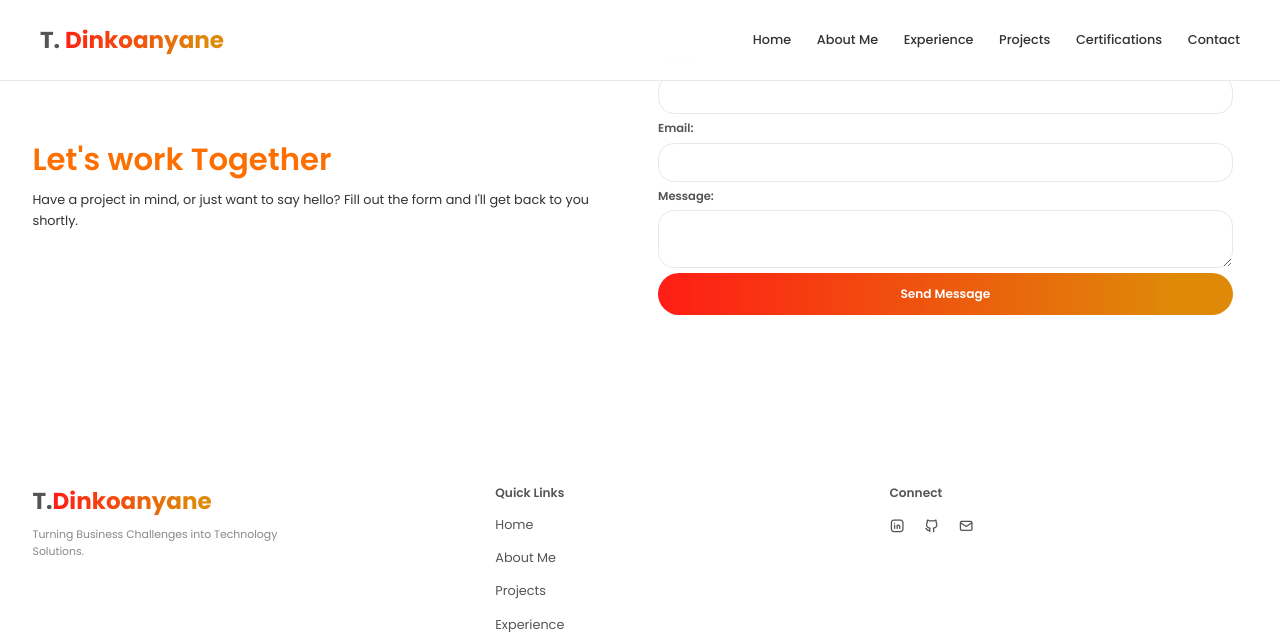
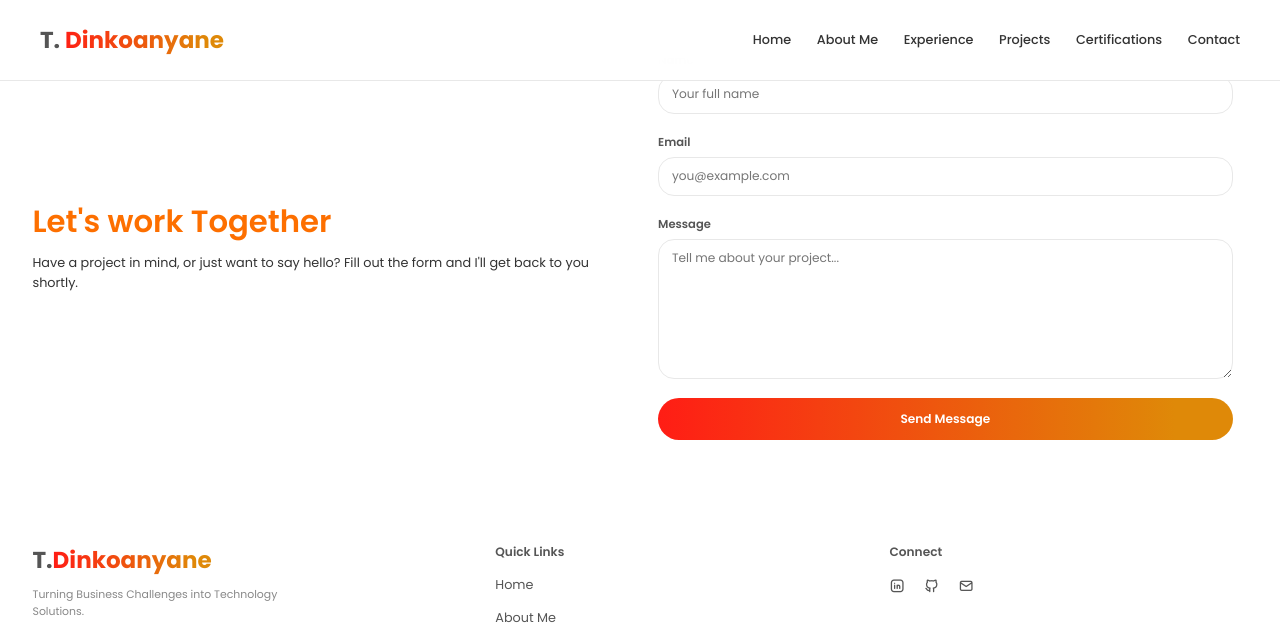
Before and after one commit to codespace-cloudmaindesk/portfolio, a Spring Boot app: page /contact in a window 1280 px wide. Shown: the top 632 px of the page. Run offline with Spring Boot 4, Linux system fonts and the light colour scheme; some libraries are stand-ins or nearby versions.

Commit message:
feat: implement contact page UI with styles and HTML template

```diff
--- a/src/main/resources/static/css/pages/contact.css
+++ b/src/main/resources/static/css/pages/contact.css
@@ -1,7 +1,3 @@
-.contact-grid {
-    padding: var(--sp-xl) 0;
-}
-
 .contact-form {
     display: flex;
     flex-direction: column;
@@ -32,6 +28,12 @@
     transition: border-color var(--transition);
 }
 
+/* Give the textarea enough height for a proper message */
+.form-group textarea {
+    min-height: 140px;
+    resize: vertical;
+}
+
 .form-group input:focus,
 .form-group textarea:focus {
     border-color: var(--clr-primary);
@@ -42,8 +44,7 @@
 .form-error {
     min-height: 1.1rem;
     font-size: 0.8rem;
-    color: #d64545;
+    color: var(--error-msg-clr);
 }
 
-.form-status--success { color: #2f9e44; }
-.form-status--error { color: #d64545; }
+.form-status--success { color: var(--sucess-msg-clr);}
--- a/src/main/resources/templates/contact.html
+++ b/src/main/resources/templates/contact.html
@@ -24,24 +24,28 @@
     </div>
 
 
-    <p th:if="${successMessage}" th:text="${successMessage}"></p>
+    <p class="form-status--success" th:if="${successMessage}" th:text="${successMessage}"></p>
 
-    <form class="contact-form"  th:action="@{/contact}" th:object="${contactMessageDto}" method="post">
+    <form class="contact-form" th:action="@{/contact}" th:object="${contactMessageDto}" method="post">
         <div class="form-group">
-            <label>Name:</label>
-            <input type="text" th:field="*{name}" />
-            <p th:if="${#fields.hasErrors('name')}" th:errors="*{name}"></p>
+            <label for="name">Name</label>
+            <input id="name" type="text" th:field="*{name}" placeholder="Your full name" />
+            <p class="form-error" th:if="${#fields.hasErrors('name')}" th:errors="*{name}"></p>
+        </div>
 
-            <label>Email:</label>
-            <input type="text" th:field="*{email}" />
-            <p th:if="${#fields.hasErrors('email')}" th:errors="*{email}"></p>
+        <div class="form-group">
+            <label for="email">Email</label>
+            <input id="email" type="email" th:field="*{email}" placeholder="you@example.com" />
+            <p class="form-error" th:if="${#fields.hasErrors('email')}" th:errors="*{email}"></p>
+        </div>
 
-            <label>Message:</label>
-            <textarea th:field="*{message}"></textarea>
-            <p th:if="${#fields.hasErrors('message')}" th:errors="*{message}"></p>
+        <div class="form-group">
+            <label for="message">Message</label>
+            <textarea id="message" th:field="*{message}" placeholder="Tell me about your project..."></textarea>
+            <p class="form-error" th:if="${#fields.hasErrors('message')}" th:errors="*{message}"></p>
+        </div>
 
-            <button type="submit" class="btn btn-primary">Send Message</button>
-        </div>
+        <button type="submit" class="btn btn-primary">Send Message</button>
     </form>
 
 </div>
```
